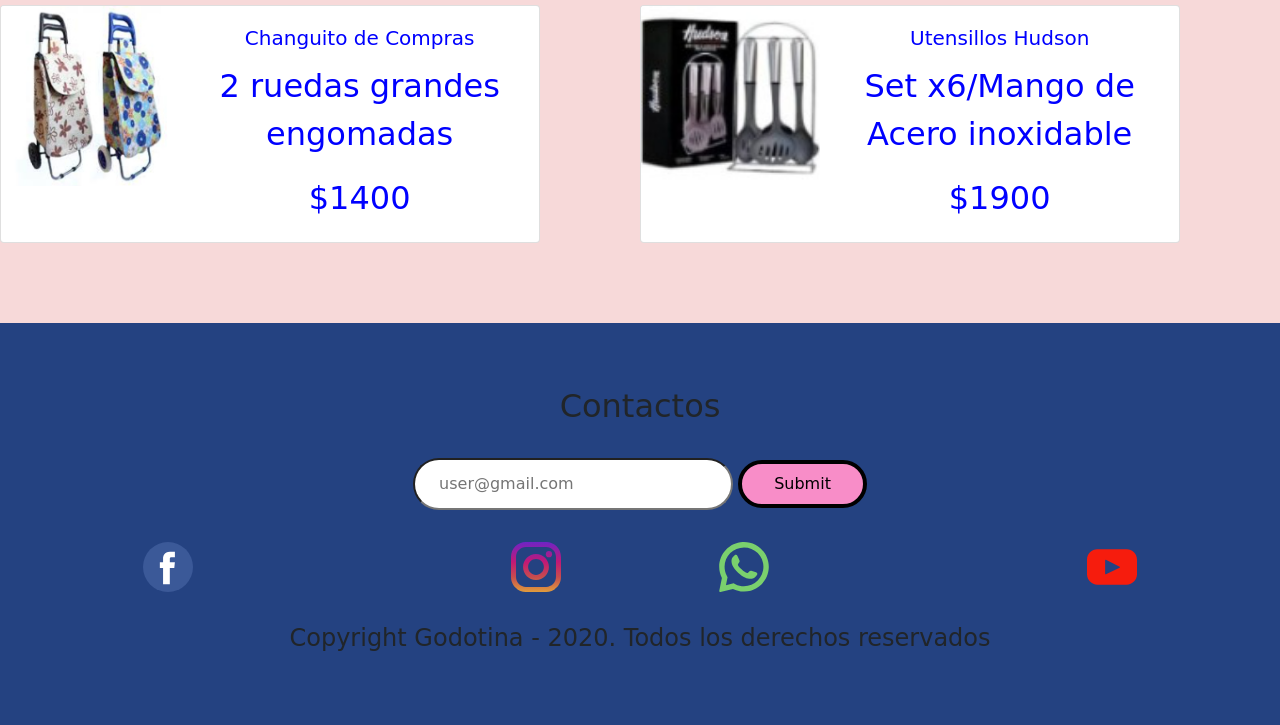
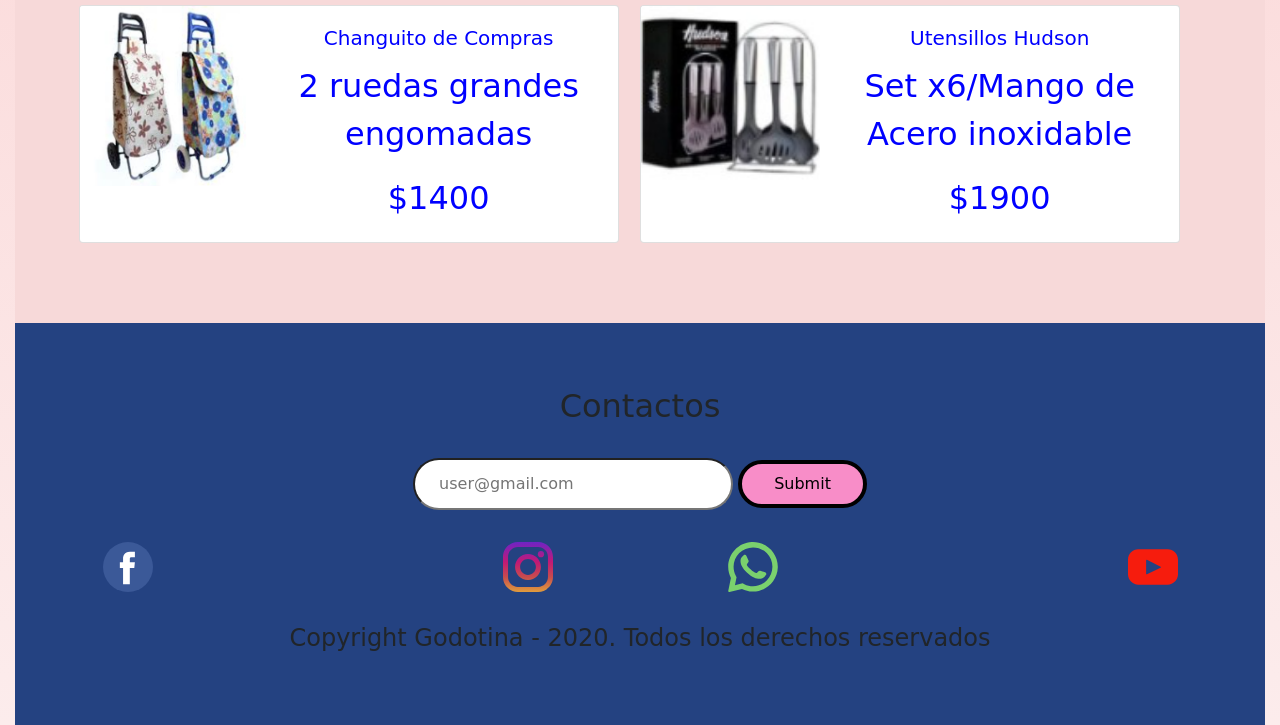
Before and after one commit to jesicato/GODOTINA, a website: page index.html in a window 1280 px wide. Shown: the part 1444-2169 px from the top of the page. Drawn offline with nearby package versions, Linux system fonts and the light colour scheme; files that its build step writes are made by us from their sources.

Commit message:
Update style.scss

```diff
--- a/scss/style.scss
+++ b/scss/style.scss
@@ -13,14 +13,14 @@
 
 .nav{
     link{
-        color: white !important;
+        color: white;
     }
     item{
         padding-left: 0.5rem;
         padding-right: 0.5rem;
         :hover{
             background-color: white;
-            color: $color-letra !important;
+            color: $color-letra;
             border-radius: 2rem;
         }
     }
@@ -42,11 +42,11 @@
     }
 }
 .redes{
-      padding: 2rem 4rem !important;
+      padding: 2rem 4rem;
   }
   .no-gutters{
-      padding-left: 0 !important;
-      padding-right: 0 !important;
+      padding-left: 0;
+      padding-right: 0;
 }
 @media(min-width:576px){
     .carousel.item{
```
